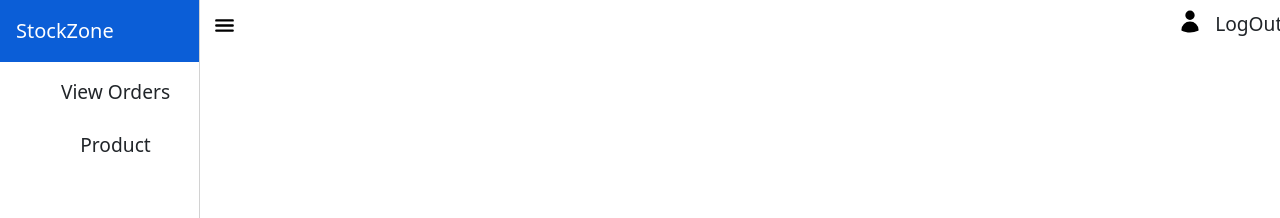
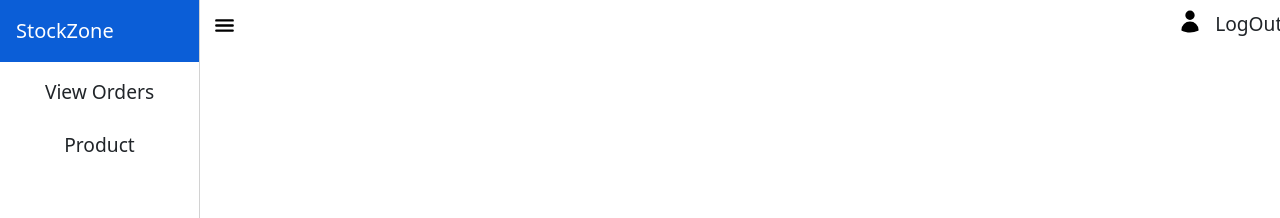
Before and after one commit to RajanRajRtr/stockZone, a React (Create React App) app: page /Admin in a window 1280 px wide. Both pictures are taken after a click on the element 94 px from the left and 25 px from the top of the page. Shown: the top 218 px of the page. Built offline with nearby package versions, Linux system fonts and the light colour scheme.

Commit message:
"Updated Admin.css and AdminLayout.jsx with minor styling changes and formatting adjustments."

```diff
--- a/src/pages/Admin/AdminLayout.jsx
+++ b/src/pages/Admin/AdminLayout.jsx
@@ -35,7 +35,7 @@ const AdminLayout = ({ children }) => {
             <Offcanvas.Title>StockZone</Offcanvas.Title>
           </Offcanvas.Header>
           <Offcanvas.Body>
-            <ul>
+            <ul style={{ paddingLeft: "0px" }}>
               <li className="offcanvas_li py-3">
                 <Link to="/admin/Orders">View Orders</Link>
               </li>
```
Also changed, not shown: src/pages/Admin/Admin.css (+4 -7 lines).
